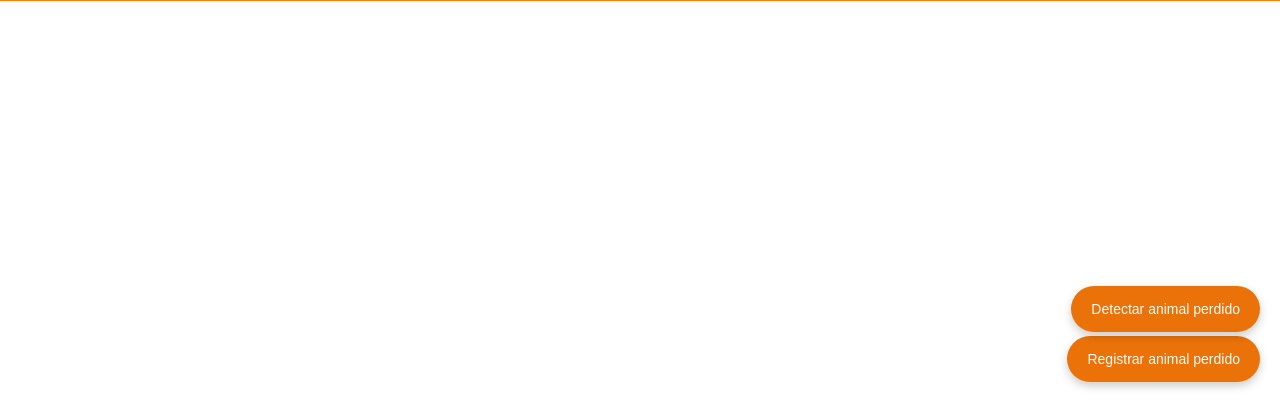
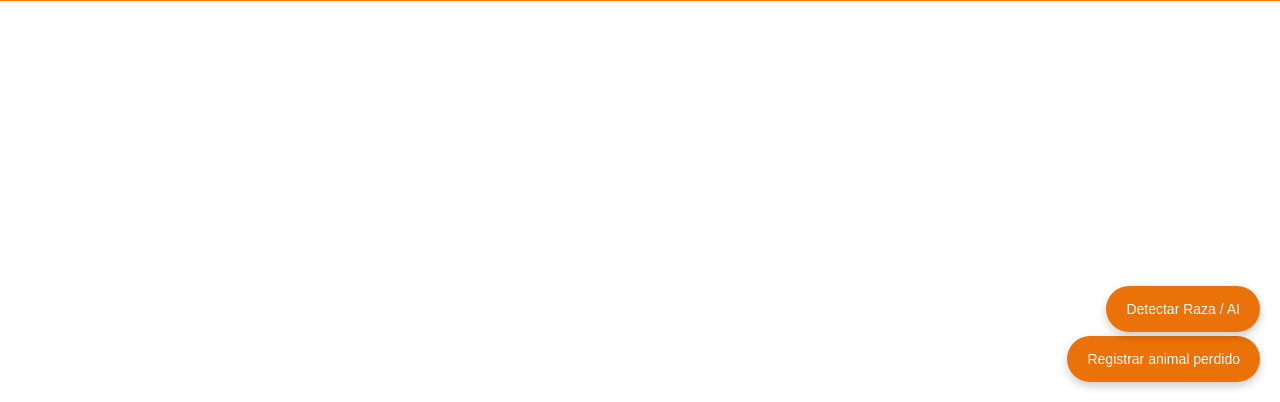
Before and after one commit to SergioSoego/WANKAPETS_WEB, a PHP site: page /AnimalesPerdidos.php in a window 1280 px wide. Shown: the part 398-800 px from the top of the page. Run offline with PHP 8.4, Linux system fonts and the light colour scheme; data that the repository does not hold is empty.

Commit message:
agregar boton de AI

```diff
--- a/AnimalesPerdidos.php
+++ b/AnimalesPerdidos.php
@@ -95,7 +95,7 @@ $result = $conn->query($sql);
 </section>
 
 <a href="registraranimalesperdidos.html" class="btn-flotante">Registrar animal perdido</a>
-<a href="registraranimalesperdidos.html" class="btn-flotante1">Detectar animal perdido</a>
+<a href="https://sergiosoego.github.io/WankaAI/" class="btn-flotante1">Detectar Raza / AI</a>
 </main>
 
 <footer>
```
